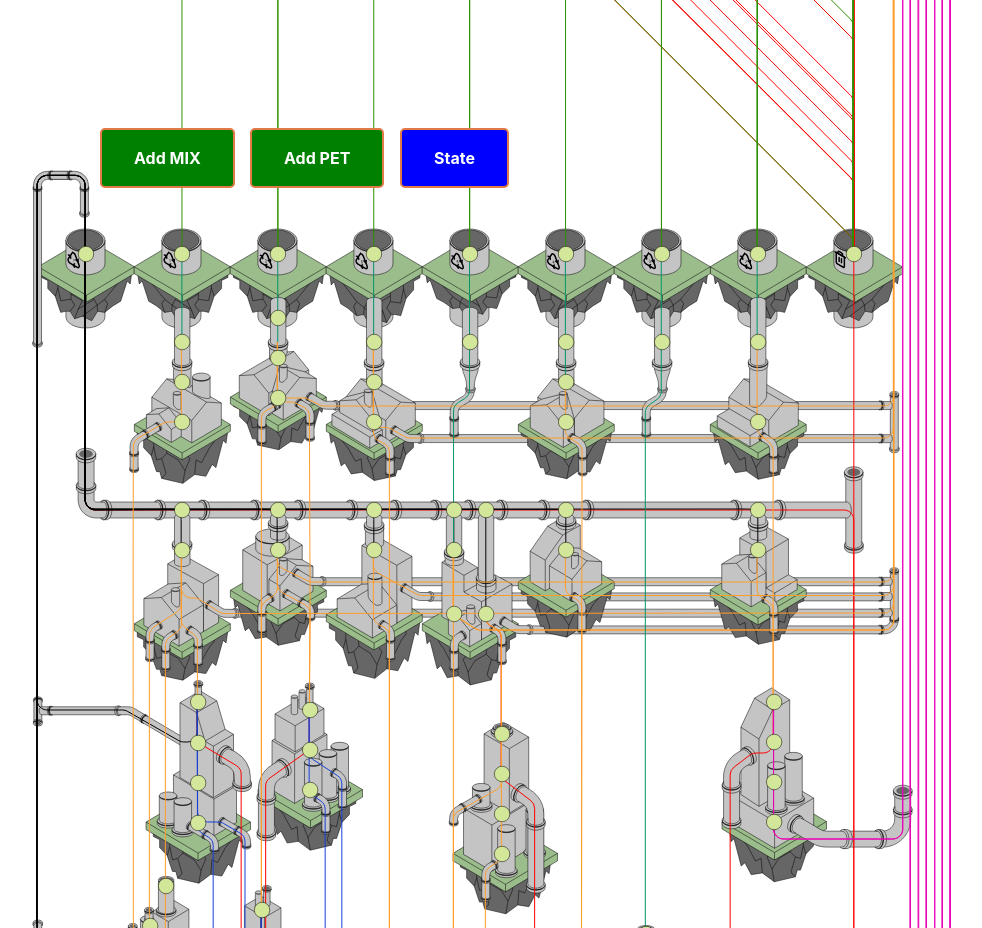
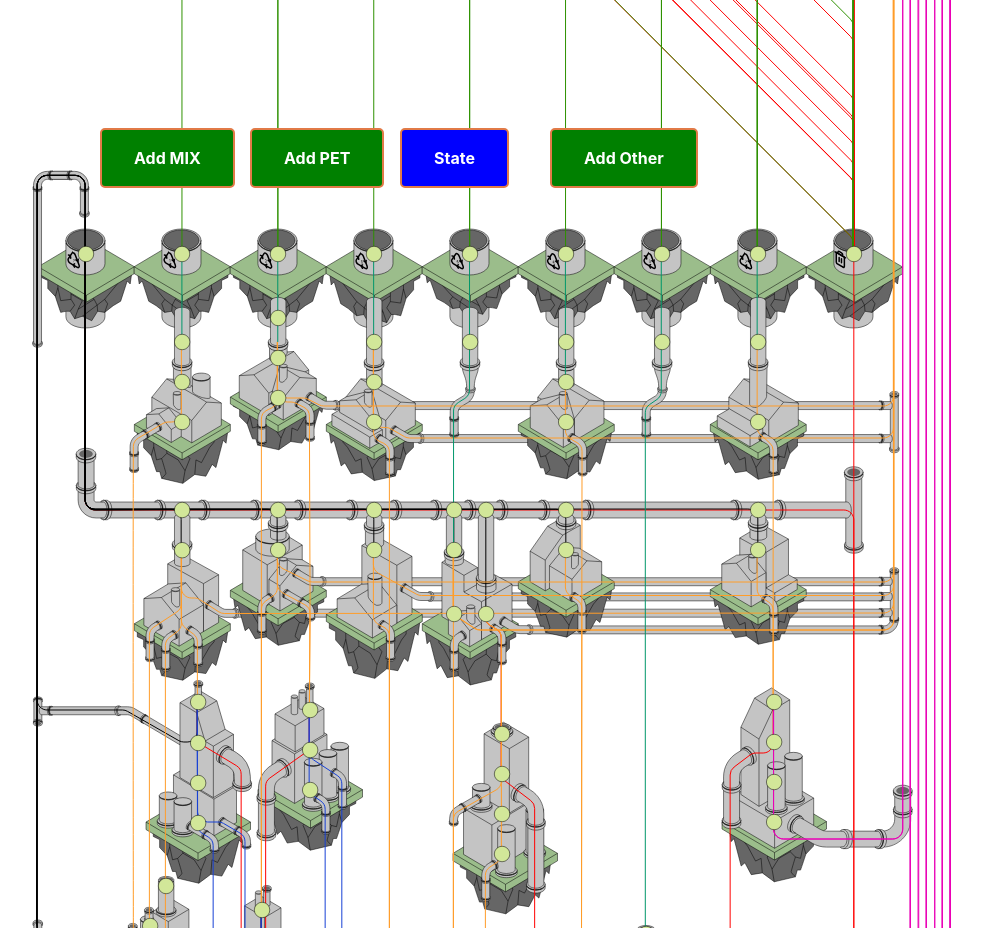
Before and after one commit to lloydrichards/proj_portfolio-website, a Next.js app: page /experiment/010 in a window 1280 px wide. Shown: the part 1880-2808 px from the top of the page, without its empty margins (50-1032 px from the left). Built offline with nearby package versions, Linux system fonts and the light colour scheme.

Commit message:
content: Stuck with an Error when loading 'garbage'

```diff
--- a/components/LifePlastic/Interfaces/Interfaces.tsx
+++ b/components/LifePlastic/Interfaces/Interfaces.tsx
@@ -31,6 +31,7 @@ export interface PlasticType {
   PVC: boolean;
   OTHER: boolean;
   GARBAGE: boolean;
+  undefined: boolean;
 }
 
 export interface FormType {
@@ -45,13 +46,14 @@ export interface FormType {
   Bale: boolean;
   Regrind: boolean;
   Pellet: boolean;
+  undefined: boolean;
 }
 
 export interface MaterialType {
   name: string;
   delay: number;
   id: string;
-  type: string;
+  type: keyof FormType;
   path: string;
   highlight: boolean;
 }
--- a/components/LifePlastic/RootRoutes.tsx
+++ b/components/LifePlastic/RootRoutes.tsx
@@ -3,6 +3,13 @@ export const RootRoutes: Array<RouteType> = [
   //-----------------------------------------------------
   //-----------------GARBAGE Routes
   //-----------------------------------------------------
+  {
+    parent: "Garbage",
+    require: "TRASHBin",
+    possible: [],
+    waste: "none",
+    wasteChance: 0,
+  },
   {
     parent: "Mixed-Garbage",
     require: "TRASHBin",
@@ -185,13 +192,7 @@ export const RootRoutes: Array<RouteType> = [
     waste: "none",
     wasteChance: 0,
   },
-  {
-    parent: "Garbage",
-    require: "TRASHBin",
-    possible: [""],
-    waste: "none",
-    wasteChance: 0,
-  },
+
   //-----------------------------------------------------
   //-----------------MIXED Routes
   //-----------------------------------------------------
@@ -670,7 +671,7 @@ export const RootRoutes: Array<RouteType> = [
   {
     parent: "Pellet-Other-Furniture",
     require: "TRASHBin",
-    possible: ["Product-Furniture"],
+    possible: ["Product-GardenFurniture"],
     waste: "none",
     wasteChance: 0,
   },
--- a/components/LifePlastic/Routes.tsx
+++ b/components/LifePlastic/Routes.tsx
@@ -10,8 +10,7 @@ export const Routes = () => {
       style={{ position: "absolute" }}
     >
       <g id="Lines">
-        <g id="Garbage">
-          <path id="Garbage_2" d="M903.828 1768.04V3765" stroke="red" />
+        <path id="Garbage" d="M903.828 1768.04V3765" stroke="red" />
         <path
           id="Mixed-Garbage"
           d="M135.086 1768v246c0 5.52 4.477 10 10 10h748.742c5.523 0 10 4.48 10 10v1731"
@@ -48,12 +47,12 @@ export const Routes = () => {
           stroke="red"
         />
         <path
-            id="MixedPS -Garbage"
+          id="MixedPS-Garbage"
           d="M535.156 2128v2.81c0 3.53 1.86 6.79 4.895 8.6l6.211 3.68a10.012 10.012 0 014.894 8.6v135.35c0 3.13 1.459 6.07 3.943 7.96l25.614 19.5a9.992 9.992 0 013.943 7.96V3790"
           stroke="red"
         />
         <path
-            id="PP -Garbage"
+          id="PP-Garbage"
           d="M439.156 2488v30c0 5.52 4.477 10 10 10h8.941c1.994 0 3.942.6 5.595 1.71l13.059 8.82a9.991 9.991 0 014.405 8.28V3726"
           stroke="red"
         />
@@ -435,7 +434,7 @@ export const Routes = () => {
           d="M519.526 1767.81v136.16c0 3.44-1.774 6.64-4.695 8.47l-6.589 4.13a9.986 9.986 0 00-4.695 8.47v138.59"
         />
         <path
-            id="rPET-Fibre"
+          id="rPET Fibre"
           d="M583.287 336.001v69.936c0 5.523 4.477 10 10 10h32.518c2.129 0 4.203-.68 5.92-1.94l8.442-6.202a9.997 9.997 0 004.081-8.059V224.347a10 10 0 013.812-7.855l7.74-6.097a9.994 9.994 0 016.188-2.145h23.156c5.522 0 10 4.477 10 10v5.751"
         />
       </g>
@@ -533,7 +532,6 @@ export const Routes = () => {
           d="M695.457 223.75v31.193a10 10 0 008.737 9.92l30.474 3.881a10 10 0 018.737 9.92v531.947a10 10 0 002.925 7.067l153.974 154.144a10 10 0 012.925 7.067v789.221"
         />
       </g>
-      </g>
     </svg>
   );
 };
--- a/components/LifePlastic/Routes/GarbageRoutes.tsx
+++ b/components/LifePlastic/Routes/GarbageRoutes.tsx
@@ -5,7 +5,7 @@ export const GarbageRoutes: Array<PathType> = [
     type: "GARBAGE",
     plastic: "GARBAGE",
     amount: 1,
-    name: "Garbage_2",
+    name: "Garbage",
     path: "M903.828 1768.04V3765",
   },
   {
--- a/pages/experiment/010.tsx
+++ b/pages/experiment/010.tsx
@@ -7,6 +7,7 @@ import {
   PathType,
   MaterialType,
   SystemList,
+  FormType,
 } from "../../components/LifePlastic/Interfaces/Interfaces";
 import { RootRoutes } from "../../components/LifePlastic/RootRoutes";
 import { CombinedRoutes } from "../../components/LifePlastic/Routes/CombinedRoutes";
@@ -100,19 +101,19 @@ const Experiment010: React.FC = () => {
     } else {
       return {
         name: "undefined",
-        plastic: "GARBAGE",
-        type: "GARBAGE",
+        plastic: "undefined",
+        type: "undefined",
         amount: 1,
         path: "undefined",
       };
     }
   };
 
-  const addRecyclable = (route: string) => {
+  const addRecyclable = (route: keyof FormType) => {
     const newId = nanoid();
     setMaterials((state) => {
       const materials = state.materials.concat({
-        name: "PET",
+        name: route,
         delay: 0,
         id: newId,
         type: route,
@@ -135,7 +136,6 @@ const Experiment010: React.FC = () => {
       <div>
         <button
           onClick={() => {
-            addRecyclable("Mixed-PETE");
             console.log("Added");
           }}
           style={{
@@ -162,6 +162,21 @@ const Experiment010: React.FC = () => {
           }}
         >
           Add PET
+        </button>
+        <button
+          onClick={() => {
+            addRecyclable("OTHER");
+            console.log("Added");
+          }}
+          style={{
+            zIndex: 5,
+            position: "absolute",
+            top: 2000,
+            left: 600,
+            backgroundColor: "green",
+          }}
+        >
+          Add Other
         </button>
         <button
           onClick={() => {
@@ -256,7 +271,7 @@ const Experiment010: React.FC = () => {
                   id={item.id}
                   delay={item.delay}
                   pathRef={item.path}
-                  onComplete={() => console.log("Garbage")}
+                  onComplete={() => nextPath(item)}
                 />
               );
           }
```
Lines whose indentation alone changed are shown as unchanged.
